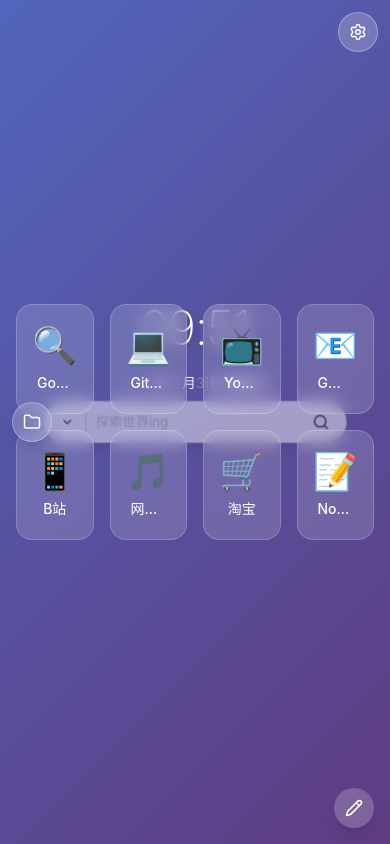
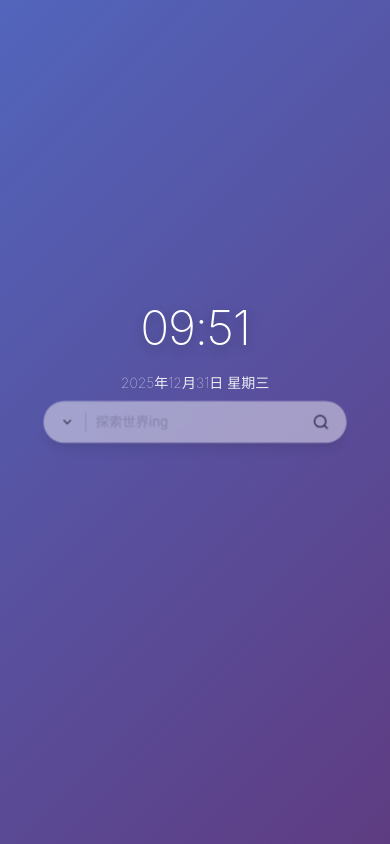
Before and after one commit to onecoin9/noDarkTabPage, a React (Vite) app: page / in a window 390 px wide. Built offline with nearby package versions, Linux system fonts and the light colour scheme.

Commit message:
feat: optimize mobile layout - show only clock and search, hide widgets and bookmarks

```diff
--- a/src/App.tsx
+++ b/src/App.tsx
@@ -43,62 +43,41 @@ function App() {
     <div className="min-h-screen relative overflow-hidden bg-transparent">
       <Background />
       <CustomCss />
-      <SettingsButton />
-      <EditModeButton />
-      <BookmarkPanelButton />
+
+      {/* 设置和编辑按钮 - 移动端隐藏 */}
+      <div className="hidden md:block">
+        <SettingsButton />
+        <EditModeButton />
+        <BookmarkPanelButton />
+      </div>
+
       <SettingsModal />
 
-      {/* 时钟 */}
-      <div className="md:block">
+      {/* 移动端：时钟和搜索框居中布局 */}
+      <div className="md:hidden flex flex-col items-center justify-center min-h-screen px-4 gap-8">
         <Clock />
-      </div>
-
-      {/* 每日一言 */}
-      {settings.showQuote && (
-        <div className="md:block">
-          <DailyQuote />
-        </div>
-      )}
-
-      {/* 搜索框 */}
-      <div className="md:block">
         <SearchBox />
       </div>
 
-      {/* 小组件 - 现在都是可拖拽的 */}
-      {settings.showWeather && (
-        <div className="md:block">
-          <Weather />
-        </div>
-      )}
-      {settings.showPomodoro && (
-        <div className="md:block">
-          <Pomodoro />
-        </div>
-      )}
-      {settings.showTodo && (
-        <div className="md:block">
-          <TodoList />
-        </div>
-      )}
-      {settings.showCountdown && (
-        <div className="md:block">
-          <CountdownWidget />
-        </div>
-      )}
-      {settings.showNote && (
-        <div className="md:block">
-          <NoteWidget />
-        </div>
-      )}
-      {settings.showCalendar && (
-        <div className="md:block">
-          <CalendarWidget />
-        </div>
-      )}
+      {/* 桌面端：原有布局 */}
+      <div className="hidden md:block">
+        <Clock />
 
-      {/* 书签区域 */}
-      <div className={`fixed inset-0 flex p-4 md:p-8 lg:p-16 z-10 pointer-events-none ${getPositionClasses(bookmarkPosition)}`}>
+        {settings.showQuote && <DailyQuote />}
+
+        <SearchBox />
+
+        {/* 小组件 */}
+        {settings.showWeather && <Weather />}
+        {settings.showPomodoro && <Pomodoro />}
+        {settings.showTodo && <TodoList />}
+        {settings.showCountdown && <CountdownWidget />}
+        {settings.showNote && <NoteWidget />}
+        {settings.showCalendar && <CalendarWidget />}
+      </div>
+
+      {/* 书签区域 - 仅桌面端 */}
+      <div className={`hidden md:flex fixed inset-0 p-4 md:p-8 lg:p-16 z-10 pointer-events-none ${getPositionClasses(bookmarkPosition)}`}>
         <div className="pointer-events-auto">
           <BookmarkGrid />
         </div>
```
